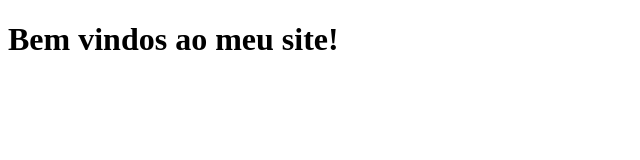
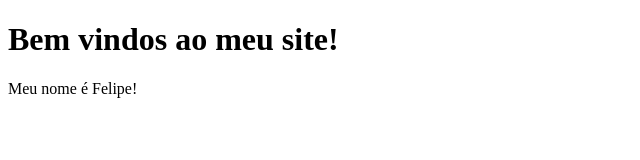
Before and after one commit to andreweua/meu-primeiro-projeto, a plain HTML site: page index.html in a window 1280 px wide. Shown: the whole page, without its empty margins (0-640 px from the left). Drawn offline with Linux system fonts and the light colour scheme.

Commit message:
adicionando um paragrafo

```diff
--- a/index.html
+++ b/index.html
@@ -7,5 +7,6 @@
 </head>
 <body>
     <h1>Bem vindos ao meu site!</h1>
+    <p>Meu nome é Felipe!</p>
 </body>
 </html>
```
